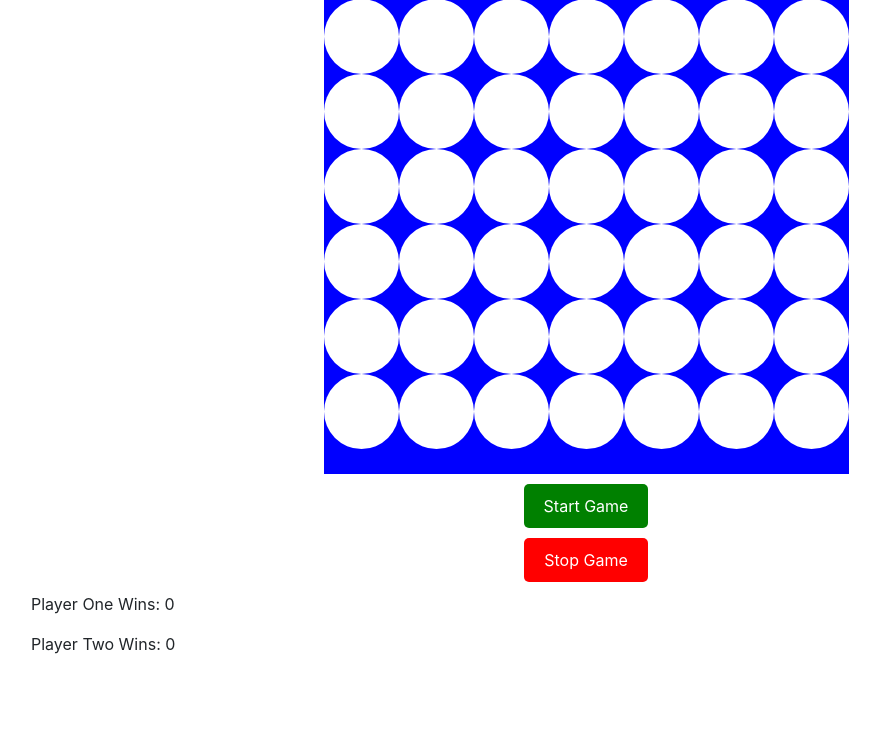
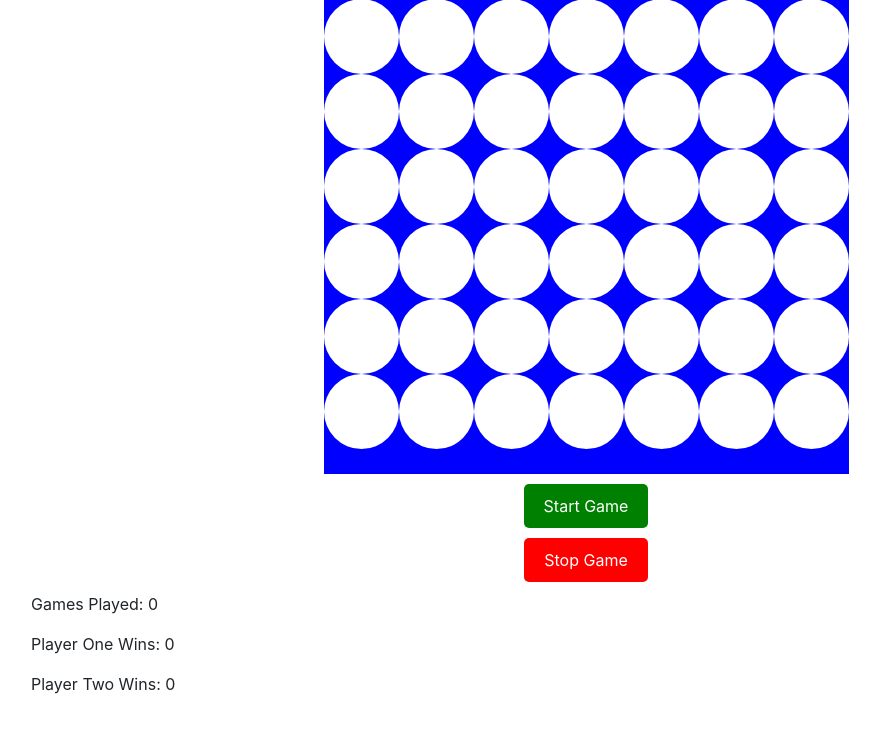
Before and after one commit to mijkevd/webprogrammeren_final_project, a PHP site: page /game.php in a window 1280 px wide. Shown: the part 57-800 px from the top of the page, without its empty margins (54-934 px from the left). Run offline with PHP 8.4, Linux system fonts and the light colour scheme.

Commit message:
Update game.php

```diff
--- a/game.php
+++ b/game.php
@@ -91,6 +91,7 @@ include __DIR__ . '/tpl/body_start.php';
 <div id="result"></div>
 <button id="start-button">Start Game</button>
 <button id="stop-button" type="button">Stop Game</button>
+<p id="games-played">Games Played: 0</p>
 <p id="inputname">Player One Wins: 0</p>
 <p id="inputgame">Player Two Wins: 0</p>
 </body>
```
